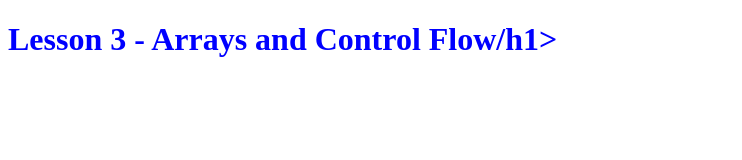
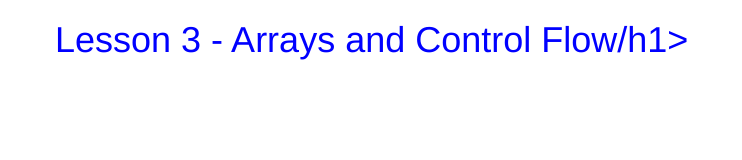
Before and after one commit to 300872772/COMP125-Lesson3, a plain HTML site: page index.html in a window 1280 px wide. Shown: the whole page, without its empty margins (0-742 px from the left). Drawn offline with Linux system fonts and the light colour scheme.

Commit message:
applied bootstrap

```diff
--- a/index.html
+++ b/index.html
@@ -8,6 +8,9 @@
 		<title> COMP-125-Lesson2</title>
 
 		<!-- CSS Section-->
+		<link rel="stylesheet" href="Content/css/bootstrap.min.css">
+		<link rel="stylesheet" href="Content/css/bootstrap-theme.min.css">
+		<link rel="stylesheet" href="Content/css/font-awesome.min.css">
 		<link rel="stylesheet" href="Content/app.css">
 
 
@@ -19,8 +22,10 @@
 
 		<body>
 
+			<div class="container">
+				<div class="row">
 
-		<h1>Lesson 3 - Arrays and Control Flow/h1>
+					<h1>Lesson 3 - Arrays and Control Flow/h1>
 
 
 		<!---p#firstparagraph--->
@@ -30,11 +35,17 @@
 
 		</p>
 
+				</div>
+				</div>
+
+
+
 
 
 				<!---Javascript Section--->
+		<script src="Script/jquery-2.2.4.min.js"></Script>
+		<script src="Script/bootstrap.min.js"></Script>
 		<script src="Script/app.js"></Script>
 
 
-
 		</body>
```
Also changed, not shown: Content/css/font-awesome.css (renamed from font-awesome-4.6.3/css/font-awesome.css), Content/css/font-awesome.min.css (renamed from font-awesome-4.6.3/css/font-awesome.min.css), Script/bootstrap.js (renamed from bootstrap-3.3.6-dist/js/bootstrap.js), Script/bootstrap.min.js (renamed from bootstrap-3.3.6-dist/js/bootstrap.min.js).
